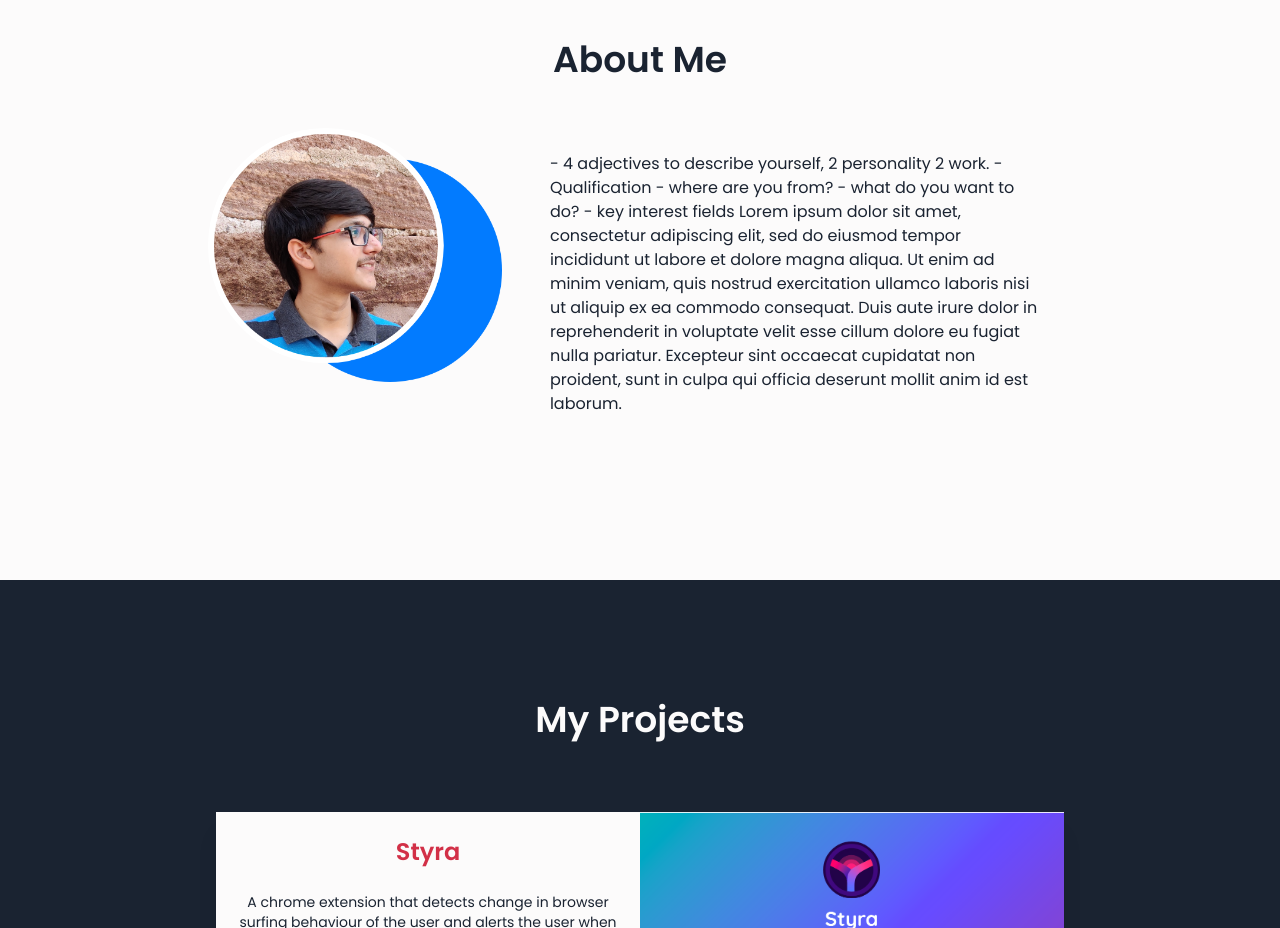
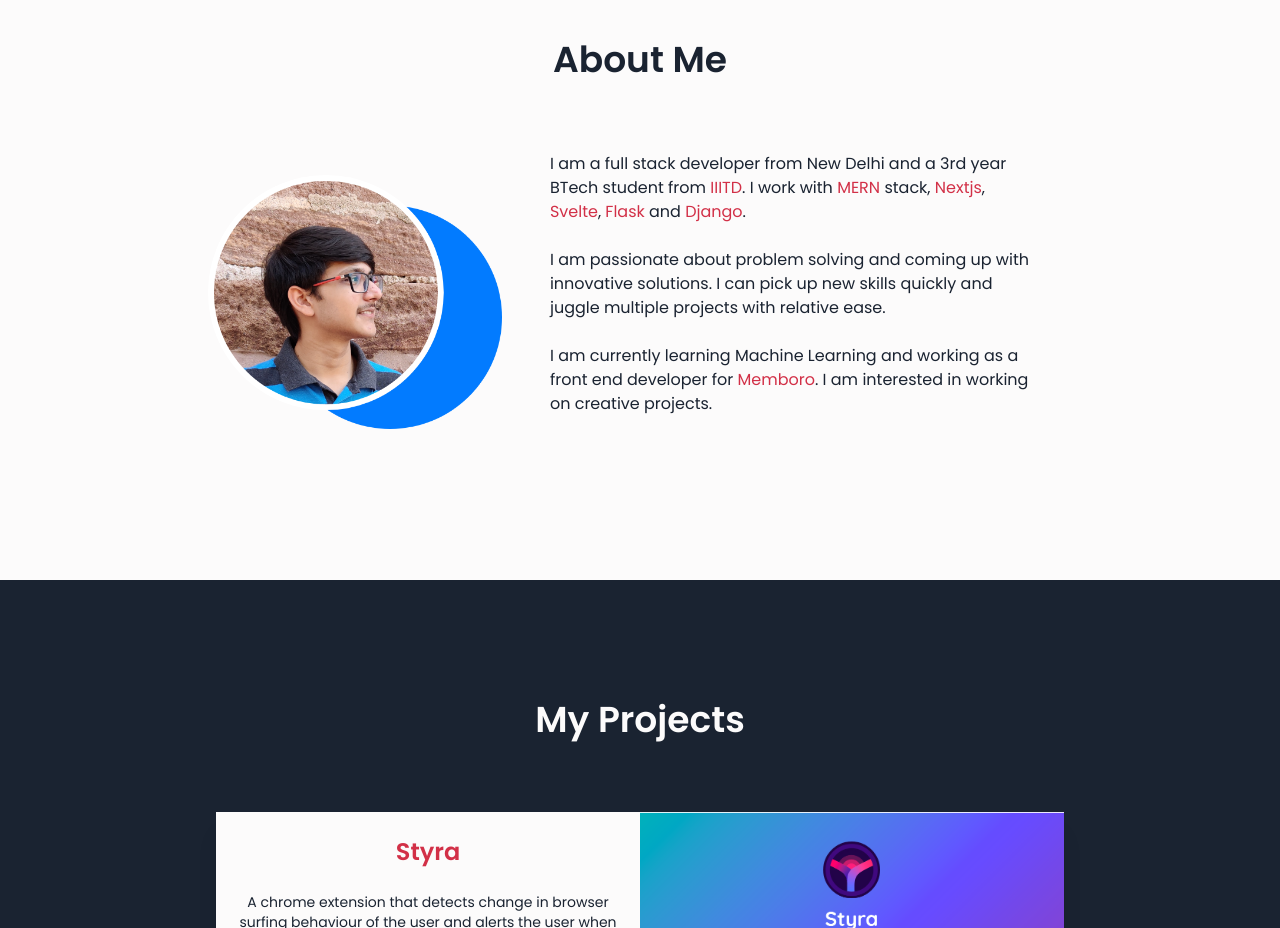
Before and after one commit to rohanj-02/rohanj-02.github.io, a Next.js app: page / in a window 1280 px wide. Shown: the part 880-1808 px from the top of the page. Built offline with nearby package versions, Linux system fonts and the light colour scheme.

Commit message:
update about me

```diff
--- a/src/components/AboutMe/AboutMe.tsx
+++ b/src/components/AboutMe/AboutMe.tsx
@@ -6,7 +6,7 @@ import AnimateWhenVisible from '../utils/AnimateWhenVisible';
 export default function AboutMe(): JSX.Element {
 	return (
 		<Section id="about-me" title="About Me" inverted>
-			<div className="flex justify-center mr-0 sm:mr-4 mb-4 sm:mb-0">
+			<div className="flex justify-center mr-0 sm:mr-4 mb-4 sm:mb-0 items-center">
 				<AnimateWhenVisible
 					variants={{
 						hidden: {
@@ -38,16 +38,68 @@ export default function AboutMe(): JSX.Element {
 						},
 					}}>
 					<motion.p>
-						- 4 adjectives to describe yourself, 2 personality 2 work. -
-						Qualification - where are you from? - what do you want to do? - key
-						interest fields Lorem ipsum dolor sit amet, consectetur adipiscing
-						elit, sed do eiusmod tempor incididunt ut labore et dolore magna
-						aliqua. Ut enim ad minim veniam, quis nostrud exercitation ullamco
-						laboris nisi ut aliquip ex ea commodo consequat. Duis aute irure
-						dolor in reprehenderit in voluptate velit esse cillum dolore eu
-						fugiat nulla pariatur. Excepteur sint occaecat cupidatat non
-						proident, sunt in culpa qui officia deserunt mollit anim id est
-						laborum.
+						I am a full stack developer from New Delhi and a 3rd year BTech
+						student from{' '}
+						<a
+							href="https://www.iiitd.ac.in/"
+							target="_blank"
+							rel="noreferrer"
+							className="text-accent hover:underline">
+							IIITD
+						</a>
+						. I work with{' '}
+						<a
+							href="https://www.geeksforgeeks.org/mern-stack/"
+							target="_blank"
+							rel="noreferrer"
+							className="text-accent hover:underline">
+							MERN
+						</a>{' '}
+						stack,{' '}
+						<a
+							href="https://www.nextjs.com"
+							target="_blank"
+							rel="noreferrer"
+							className="text-accent hover:underline">
+							Nextjs
+						</a>
+						,{' '}
+						<a
+							href="https://www.svelte.dev"
+							target="_blank"
+							rel="noreferrer"
+							className="text-accent hover:underline">
+							Svelte
+						</a>
+						,{' '}
+						<a
+							href="https://flask.palletsprojects.com/en/2.0.x/"
+							target="_blank"
+							rel="noreferrer"
+							className="text-accent hover:underline">
+							Flask
+						</a>{' '}
+						and{' '}
+						<a
+							href="https://www.djangoproject.com/"
+							target="_blank"
+							rel="noreferrer"
+							className="text-accent hover:underline">
+							Django
+						</a>
+						. <br /> <br />I am passionate about problem solving and coming up
+						with innovative solutions. I can pick up new skills quickly and
+						juggle multiple projects with relative ease. <br />
+						<br />I am currently learning Machine Learning and working as a
+						front end developer for{' '}
+						<a
+							href="https://www.memboro.com/"
+							target="_blank"
+							rel="noreferrer"
+							className="text-accent hover:underline">
+							Memboro
+						</a>
+						. I am interested in working on creative projects.
 					</motion.p>
 				</AnimateWhenVisible>
 			</div>
```
